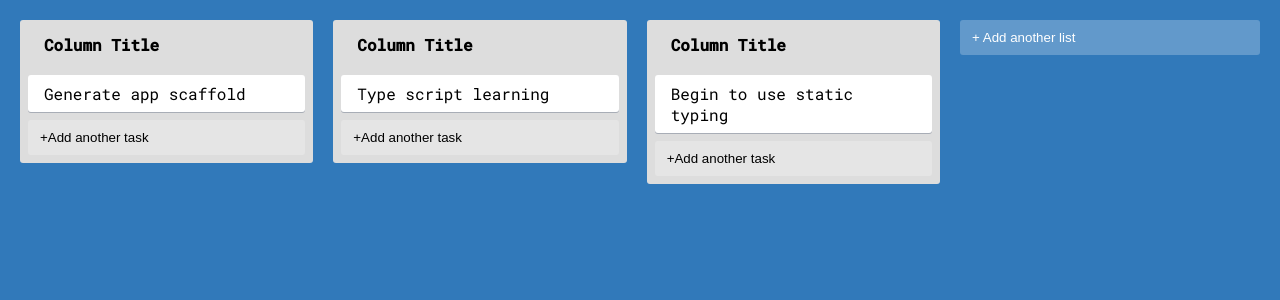
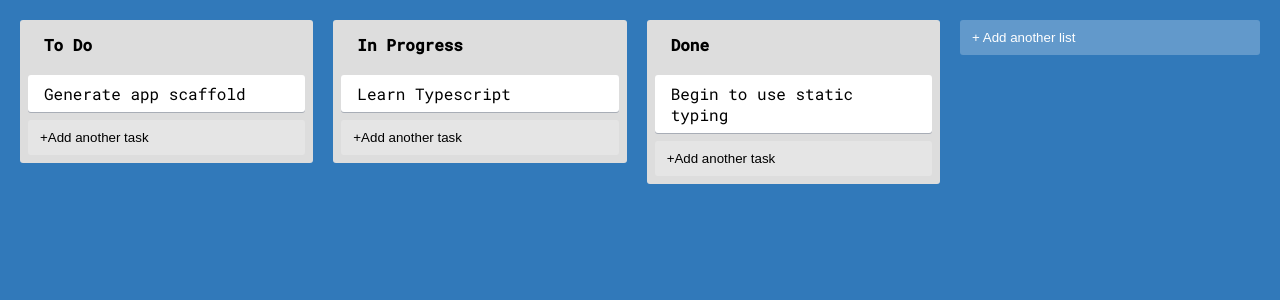
Before and after one commit to shutsugan/kanban-board, a React (Create React App) app: page / in a window 1280 px wide. Shown: the top 300 px of the page. Built offline with nearby package versions, Linux system fonts and the light colour scheme.

Commit message:
feat(app): ability to add lists and tasks

```diff
--- a/package.json
+++ b/package.json
@@ -11,11 +11,13 @@
     "@types/react": "^16.9.0",
     "@types/react-dom": "^16.9.0",
     "@types/styled-components": "^5.1.1",
+    "@types/uuid": "^8.0.0",
     "react": "^16.13.1",
     "react-dom": "^16.13.1",
     "react-scripts": "3.4.1",
     "styled-components": "^5.1.1",
-    "typescript": "~3.7.2"
+    "typescript": "~3.7.2",
+    "uuid": "^8.2.0"
   },
   "scripts": {
     "start": "react-scripts start",
--- a/src/App.tsx
+++ b/src/App.tsx
@@ -1,28 +1,25 @@
-import React from 'react';
+import React from "react";
 
-import { Column } from './Column';
-import { Card } from './Card';
-import { AddNewItem } from './AddNewItem';
+import { Column } from "./Column";
+import { AddNewItem } from "./AddNewItem";
 import { AppContainer } from "./styles";
+import { useAppState } from "./AppStateContext";
 
-import './App.css';
+import "./App.css";
 
 function App() {
+  const { state, dispatch } = useAppState();
+
+  const addList = (text: string) => {
+    dispatch({ type: "ADD_LIST", payload: text });
+  };
+
   return (
     <AppContainer>
-      <Column text="To Do">
-        <Card text="Generate app scaffold" />
-      </Column>
-      <Column text="In Progress">
-        <Card text="Type script learning" />
-      </Column>
-      <Column text="Done">
-        <Card text="Begin to use static typing" />
-      </Column>
-      <AddNewItem
-        toggleButtonText="+ Add another list"
-        onAdd={console.log}
-      />
+      {state.lists.map((list, index) => (
+        <Column key={list.id} text={list.text} index={index} id={list.id} />
+      ))}
+      <AddNewItem toggleButtonText="+ Add another list" onAdd={addList} />
     </AppContainer>
   );
 }
--- /dev/null
+++ b/src/AppStateContext.tsx
@@ -0,0 +1,103 @@
+import React, {
+  PropsWithChildren,
+  createContext,
+  useContext,
+  useReducer,
+} from "react";
+
+import { v1 as uuidv1 } from "uuid";
+import { findItemIndexById } from "./utils/findIndexItemById";
+
+interface Task {
+  id: string;
+  text: string;
+}
+
+interface List {
+  id: string;
+  text: string;
+  tasks: Task[];
+}
+
+export interface AppState {
+  lists: List[];
+}
+
+interface AppStateContextProps {
+  state: AppState;
+  dispatch: React.Dispatch<Action>;
+}
+
+type Action =
+  | { type: "ADD_LIST"; payload: string }
+  | { type: "ADD_TASK"; payload: { text: string; taskId: string } };
+
+const AppStateContext = createContext<AppStateContextProps>(
+  {} as AppStateContextProps
+);
+
+const appData: AppState = {
+  lists: [
+    {
+      id: "0",
+      text: "To Do",
+      tasks: [{ id: "c0", text: "Generate app scaffold" }],
+    },
+    {
+      id: "1",
+      text: "In Progress",
+      tasks: [{ id: "c2", text: "Learn Typescript" }],
+    },
+    {
+      id: "2",
+      text: "Done",
+      tasks: [{ id: "c3", text: "Begin to use static typing" }],
+    },
+  ],
+};
+
+const AppStateReducer = (state: AppState, action: Action): AppState => {
+  switch (action.type) {
+    case "ADD_LIST": {
+      return {
+        ...state,
+        lists: [
+          ...state.lists,
+          { id: uuidv1(), text: action.payload, tasks: [] },
+        ],
+      };
+    }
+    case "ADD_TASK": {
+      const targetLaneIndex = findItemIndexById(
+        state.lists,
+        action.payload.taskId
+      );
+
+      const lists = state.lists.slice();
+
+      lists[targetLaneIndex].tasks.push({
+        id: uuidv1(),
+        text: action.payload.text,
+      });
+
+      return { ...state, lists };
+    }
+    default: {
+      return state;
+    }
+  }
+};
+
+export const useAppState = () => {
+  return useContext(AppStateContext);
+};
+
+export const AppStateProvider = ({ children }: PropsWithChildren<{}>) => {
+  const [state, dispatch] = useReducer(AppStateReducer, appData);
+
+  return (
+    <AppStateContext.Provider value={{ state, dispatch }}>
+      {children}
+    </AppStateContext.Provider>
+  );
+};
--- a/src/Column.tsx
+++ b/src/Column.tsx
@@ -1,24 +1,34 @@
-import React from 'react';
+import React from "react";
 
-import { ColumnContainer, ColumnTitle } from './styles';
-import { AddNewItem } from './AddNewItem';
+import { Card } from "./Card";
+import { ColumnContainer, ColumnTitle } from "./styles";
+import { AddNewItem } from "./AddNewItem";
+import { useAppState } from "./AppStateContext";
 
 interface ColumnProps {
-  text: string
-};
+  text: string;
+  index: number;
+  id: string;
+}
 
-export const Column  = (
-  {text, children }: React.PropsWithChildren<ColumnProps>
-) => {
+export const Column = ({
+  text,
+  index,
+  id,
+}: React.PropsWithChildren<ColumnProps>) => {
+  const { state, dispatch } = useAppState();
+
+  const addTask = (taskText: string) => {
+    dispatch({ type: "ADD_TASK", payload: { text: taskText, taskId: id } });
+  };
+
   return (
     <ColumnContainer>
-      <ColumnTitle>Column Title</ColumnTitle>
-      {children}
-      <AddNewItem
-        toggleButtonText="+Add another task"
-        onAdd={console.log}
-        dark
-      />
+      <ColumnTitle>{text}</ColumnTitle>
+      {state.lists[index].tasks.map((task) => (
+        <Card key={task.id} text={task.text} />
+      ))}
+      <AddNewItem toggleButtonText="+Add another task" dark onAdd={addTask} />
     </ColumnContainer>
   );
 };
--- a/src/index.tsx
+++ b/src/index.tsx
@@ -1,13 +1,16 @@
-import React from 'react';
-import ReactDOM from 'react-dom';
+import React from "react";
+import ReactDOM from "react-dom";
 
-import App from './App';
+import App from "./App";
+import { AppStateProvider } from "./AppStateContext";
 
-import './index.css';
+import "./index.css";
 
 ReactDOM.render(
   <React.StrictMode>
-    <App />
+    <AppStateProvider>
+      <App />
+    </AppStateProvider>
   </React.StrictMode>,
-  document.getElementById('root')
+  document.getElementById("root")
 );
--- /dev/null
+++ b/src/utils/findIndexItemById.ts
@@ -0,0 +1,7 @@
+interface Item {
+  id: string;
+}
+
+export const findItemIndexById = <T extends Item>(items: T[], id: string) => {
+  return items.findIndex((item: T) => item.id === id);
+};
```
Also changed, not shown: 1 other file (tests, documents, lock files or other folders).
